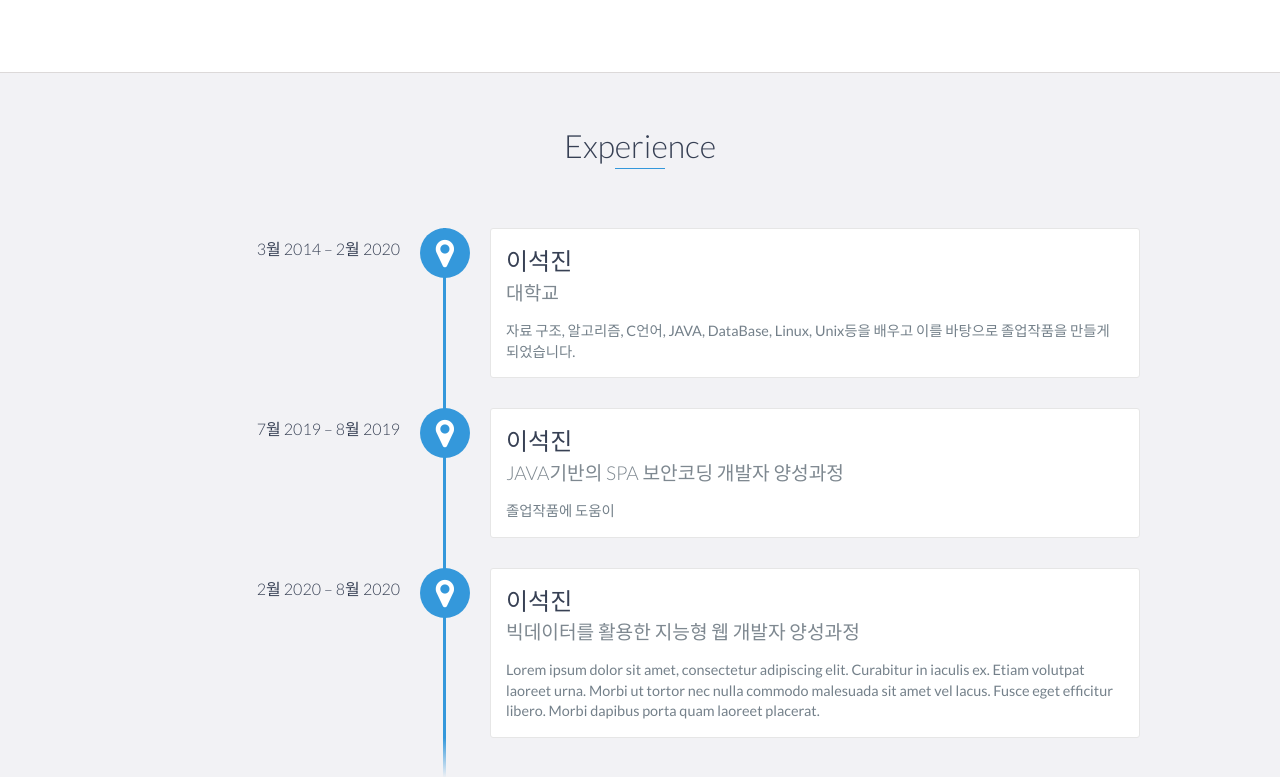
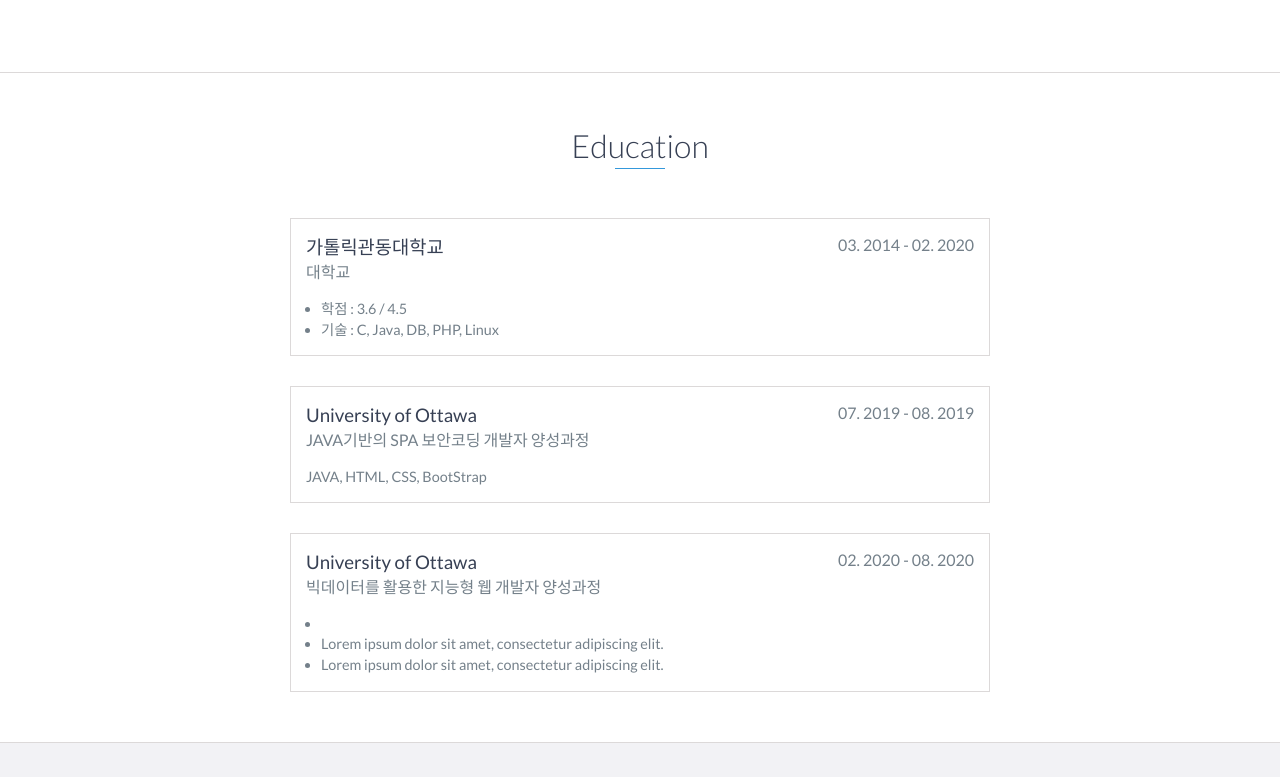
Before and after one commit to 8760hour/8760hour.github.io, a website: page index.html in a window 1280 px wide. Shown: the part 954-1731 px from the top of the page. Drawn offline with nearby package versions, Linux system fonts and the light colour scheme.

Commit message:
Update index.html

```diff
--- a/index.html
+++ b/index.html
@@ -48,7 +48,7 @@
 
     <div id="lead">
         <div id="lead-content">
-            <h1>Lee Seok jin</h1>
+            <h1>Seok jin Lee</h1>
             <h2>Web Developer</h2>
         </div>
         <!-- End #lead-content -->
@@ -80,36 +80,6 @@
         </div>
     </div>
     <!-- End #about -->
-
-    <div id="experience" class="background-alt">
-        <h2 class="heading">Experience</h2>
-        <div id="experience-timeline">
-            <div data-date="3월 2014 – 2월 2020">
-                <h3>이석진</h3>
-                <h4>대학교</h4>
-                <p>
-                    자료 구조, 알고리즘, C언어, JAVA, DataBase, Linux, Unix등을 배우고 이를 바탕으로 졸업작품을 만들게 되었습니다.
-                </p>
-            </div>
-
-            <div data-date="7월 2019 – 8월 2019">
-                <h3>이석진</h3>
-                <h4>JAVA기반의 SPA 보안코딩 개발자 양성과정</h4>
-                <p>
-                    졸업작품에 도움이
-                </p>
-            </div>
-
-            <div data-date="2월 2020 – 8월 2020">
-                <h3>이석진</h3>
-                <h4>빅데이터를 활용한 지능형 웹 개발자 양성과정</h4>
-                <p>
-                    Lorem ipsum dolor sit amet, consectetur adipiscing elit. Curabitur in iaculis ex. Etiam volutpat laoreet urna. Morbi ut tortor nec nulla commodo malesuada sit amet vel lacus. Fusce eget efficitur libero. Morbi dapibus porta quam laoreet placerat.
-                </p>
-            </div>
-        </div>
-    </div>
-    <!-- End #experience -->
 
     <div id="education">
         <h2 class="heading">Education</h2>
```
